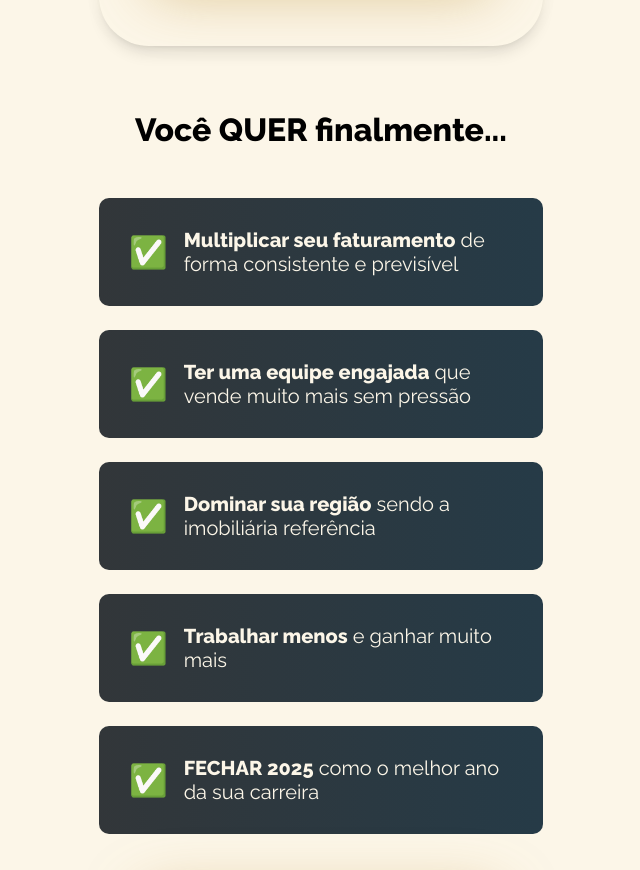
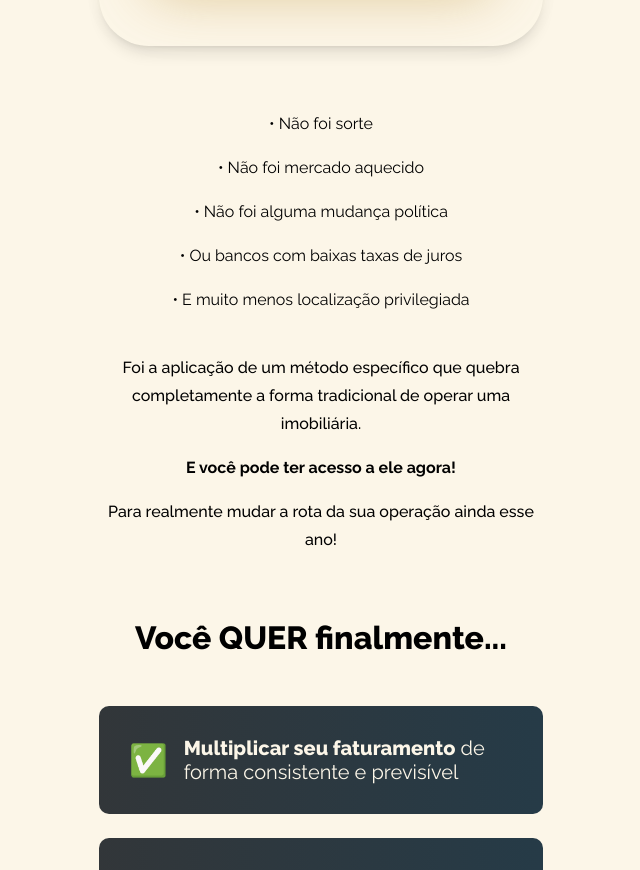
Before and after one commit to SOLANOSOX/elevate-roi-hero, a React (Vite) app: page / in a window 1280 px wide. Shown: the part 3922-4792 px from the top of the page, without its empty margins (319-959 px from the left). Built offline with nearby package versions, Linux system fonts and the light colour scheme.

Commit message:
Add spacing to text

```diff
--- a/src/components/BenefitsSection.tsx
+++ b/src/components/BenefitsSection.tsx
@@ -59,6 +59,39 @@ const BenefitsSection = () => {
                 Liberar Acesso
               </Button>
             </div>
+          </div>
+        </div>
+
+        {/* Method Explanation Section */}
+        <div className="w-full max-w-[800px] mx-auto text-center space-y-6">
+          <div className="space-y-4">
+            <p className="text-black text-sm md:text-base lg:text-[16px] leading-6 md:leading-7">
+              • Não foi sorte
+            </p>
+            <p className="text-black text-sm md:text-base lg:text-[16px] leading-6 md:leading-7">
+              • Não foi mercado aquecido
+            </p>
+            <p className="text-black text-sm md:text-base lg:text-[16px] leading-6 md:leading-7">
+              • Não foi alguma mudança política
+            </p>
+            <p className="text-black text-sm md:text-base lg:text-[16px] leading-6 md:leading-7">
+              • Ou bancos com baixas taxas de juros
+            </p>
+            <p className="text-black text-sm md:text-base lg:text-[16px] leading-6 md:leading-7">
+              • E muito menos localização privilegiada
+            </p>
+          </div>
+
+          <div className="space-y-4 pt-4">
+            <p className="text-black text-sm md:text-base lg:text-[16px] leading-6 md:leading-7 font-medium">
+              Foi a aplicação de um método específico que quebra completamente a forma tradicional de operar uma imobiliária.
+            </p>
+            <p className="text-black text-sm md:text-base lg:text-[16px] leading-6 md:leading-7 font-bold">
+              E você pode ter acesso a ele agora!
+            </p>
+            <p className="text-black text-sm md:text-base lg:text-[16px] leading-6 md:leading-7 font-medium">
+              Para realmente mudar a rota da sua operação ainda esse ano!
+            </p>
           </div>
         </div>
 
```
